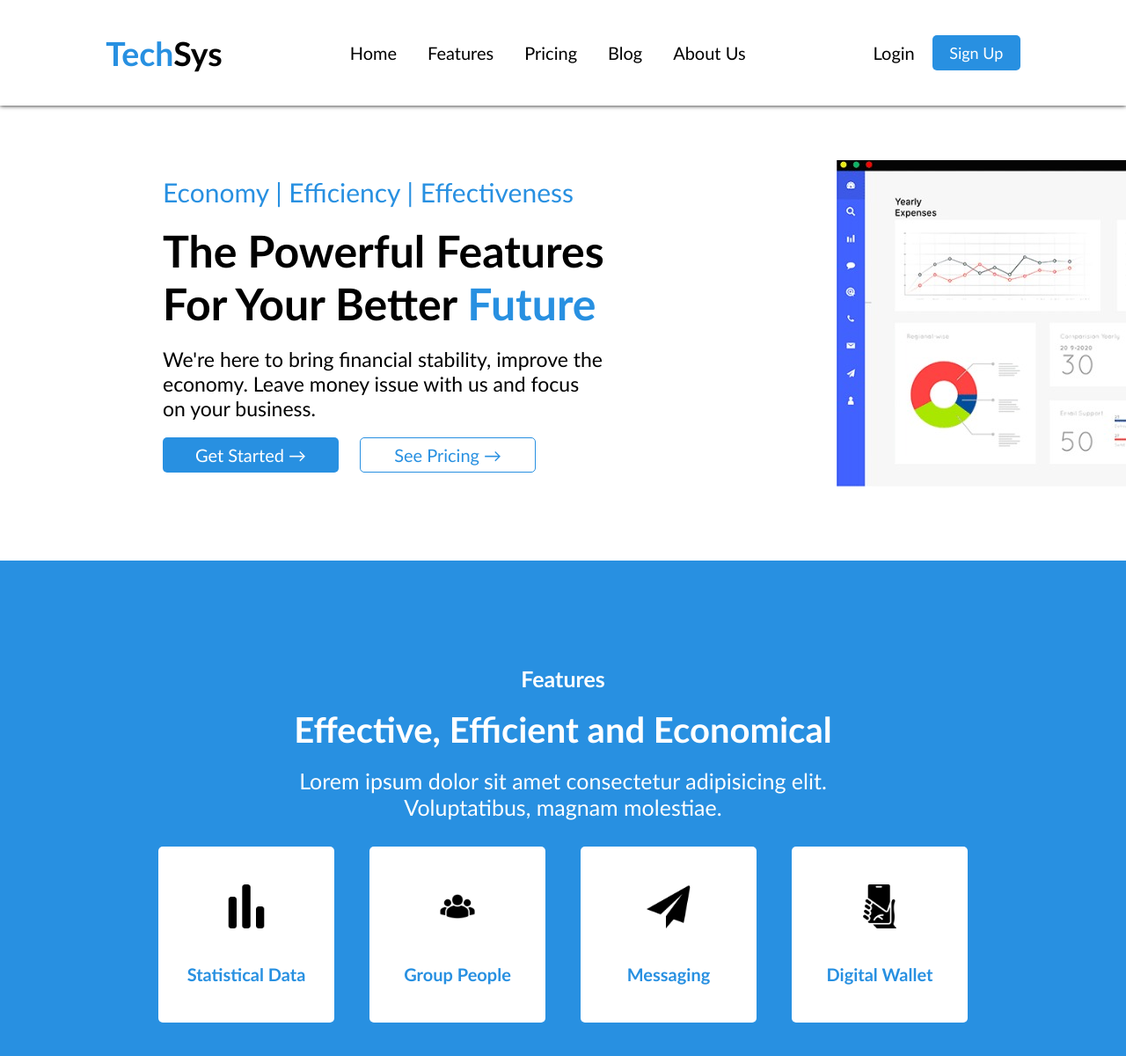
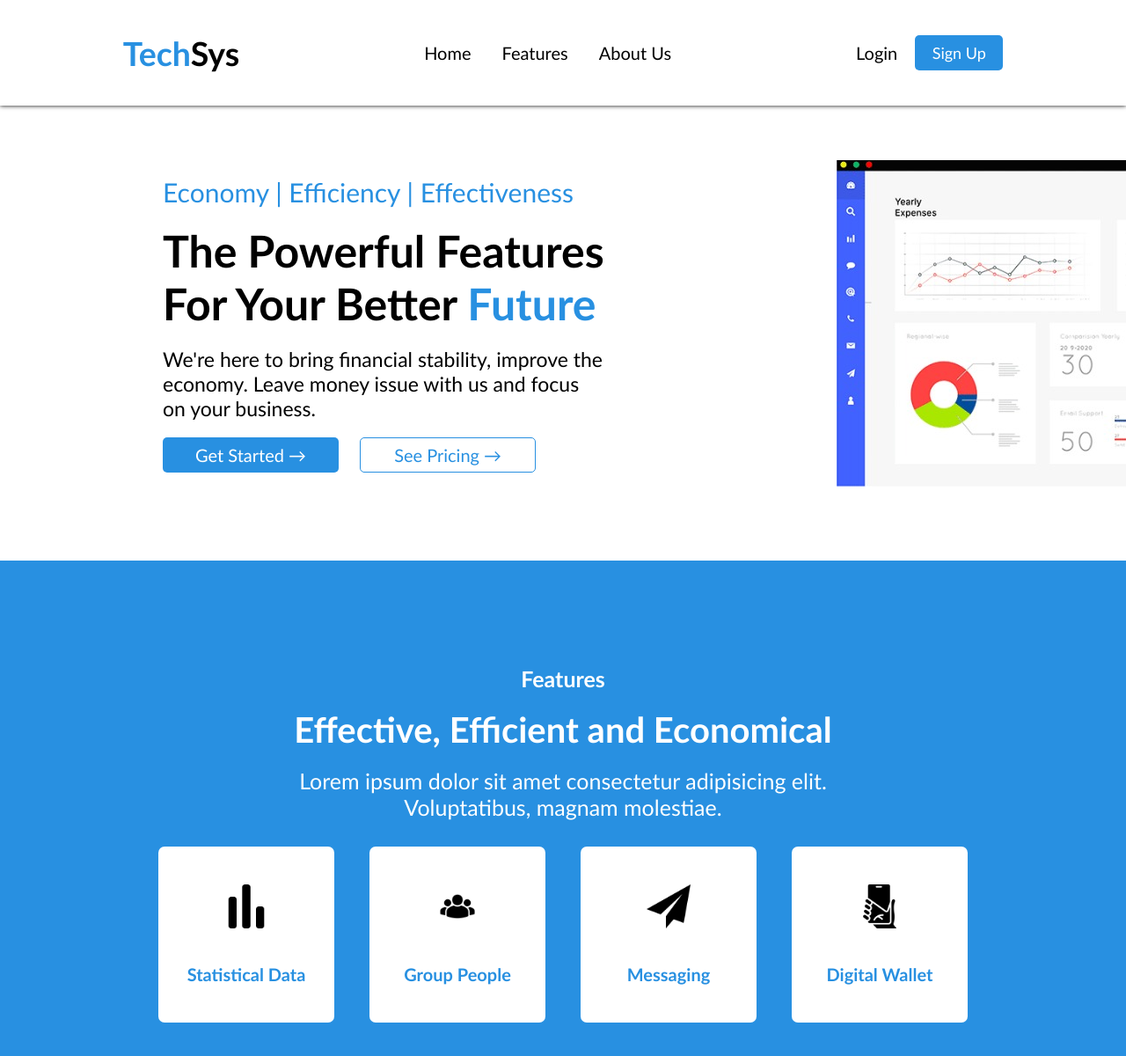
Before and after one commit to jonathanCocuy/test, a plain HTML site: page index.html in a window 1280 px wide. Shown: the whole page at 88% size. Drawn offline with Linux system fonts and the light colour scheme.

Commit message:
avance tres -3

```diff
--- a/index.html
+++ b/index.html
@@ -16,8 +16,8 @@
             <ul class="lista">
                 <a href="#" class="nav_a">Home</a>
                 <a href="#features" class="nav_a">Features</a>
-                <a href="#" class="nav_a">Pricing</a>
-                <a href="#" class="nav_a">Blog</a>
+<!--            <a href="#" class="nav_a">Pricing</a>
+                <a href="#" class="nav_a">Blog</a> -->
                 <a href="#" class="nav_a">About Us</a>
             </ul>
             <div class="nav_login">
--- a/style.css
+++ b/style.css
@@ -29,7 +29,7 @@
     align-items: center;
     height: 120px;
     font-size: 20px;
-    gap: 145px;
+    gap: 210px;
     box-shadow: 0px 0px 5px black;
 }
 
@@ -164,7 +164,7 @@
     width: 200px;
     height: 200px;
     border: none;
-    border-radius: 5px;
+    border-radius: 7px;
     background: white;
     color:#2890E1;
     font-size: 20px;
@@ -173,7 +173,6 @@
 
 .img_features{
     width: 50px;
-    border-radius: 5px;
 }
 
 .features_cuadros{
```
